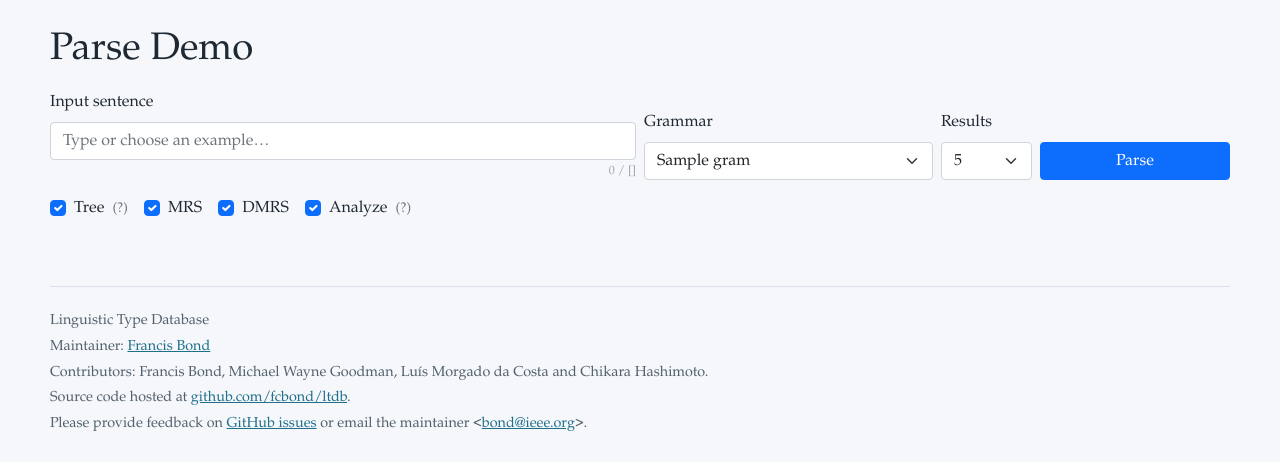
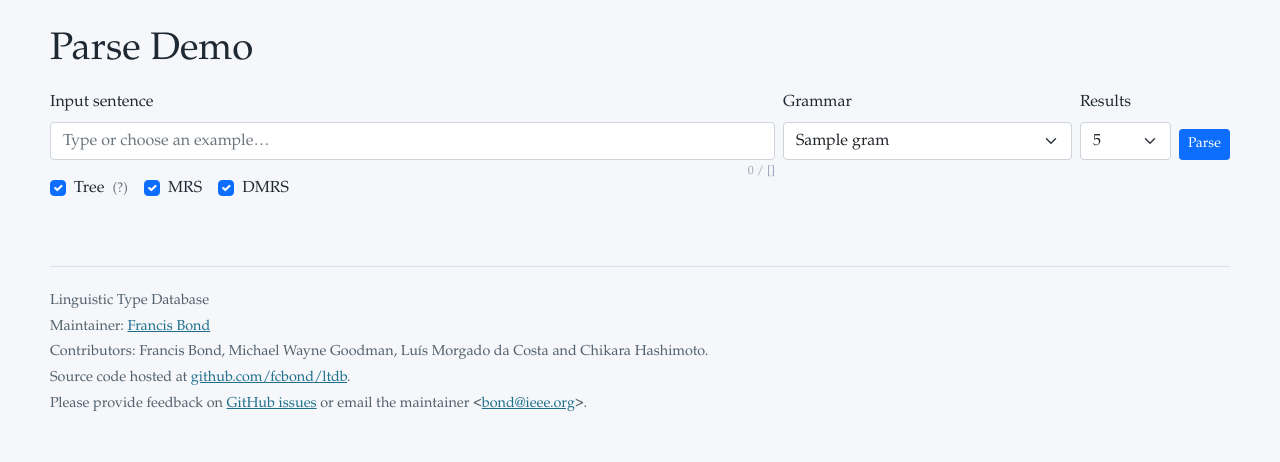
Before and after one commit to fcbond/ltdb, a Flask app: template web/templates/demo.html in a window 1280 px wide. Shown: the part 64-526 px from the top of the page. Run offline with Flask 3, Linux system fonts and the light colour scheme; the template is opened without the code that fills it: most values are stand-ins (such as "Sample title", 1, 10 or a date in 2020); some libraries are stand-ins or nearby versions.

Commit message:
Fix parse-demo UI issues and an MRS serialization bug
UI fixes (reported against the live demo):
- Toolbar row no longer wraps awkwardly on wider screens and the Parse
  button is smaller (flex-md-nowrap layout; Grammar dropdown is now
  width-capped with ellipsis truncation instead of sizing to the longest
  db filename).
- The char-count line below the input box no longer throws off
  align-items-end: it was in normal flow, making that column taller than
  its siblings and pushing the Grammar/Results controls down to match it
  (so they visually "lined up with the counter" instead of the input box).
  Taken out of flow (absolutely positioned) instead.
- The (?) help icons were plain `title` attributes (hover-only -- clicking
  genuinely did nothing). Converted to Bootstrap popovers triggered on
  click/focus.
- The "Analyze" toggle is renamed "Preprocess" and now only shown for
  grammars with an analyzer that is actually installed (new
  preprocess.analyzer_for() helper), with its (?) text naming the specific
  analyzer and what it does, instead of being shown unconditionally (inert
  for grammars like the ERG with no analyzer at all).
- The grammar page hides its Tree Bank Summary table entirely when a
  grammar has no treebank (e.g. kal-hpsg, 0 gold trees) instead of showing
  an all-zero table, and lists the installed preprocessor when there is
  one.

MRS serialization bug:
- ACE quotes predicate names containing characters invalid in a bare atom
  (non-ASCII letters, '*', ...) but keeps their <-1:-1> null link
  immediately after the closing quote, e.g. `"_dødshjelp_n_rel"<-1:-1>`.
  pydelphin's simplemrs.decode() can't parse that combination on its own
  ("expected: a feature"), surfacing as "Serialisation errors" in the demo
  for any grammar whose lexicon has such predicates (seen after rebuilding
  Norsyg, whose new vocabulary includes several). scripts/db2grew.py's
  grew export already worked around this; the live /parse route and the
  gold-MRS renderer used by type pages (db.py's mrs_to_dicts, same bug)
  did not. Added a shared clean_mrs_str() helper and wired it into both.

Co-Authored-By: Claude Sonnet 5 <noreply@anthropic.com>

```diff
--- a/web/ltdb.py
+++ b/web/ltdb.py
@@ -7,6 +7,24 @@ from delphin import derivation as _derivation
 from delphin import dmrs as _dmrs
 from delphin.codecs import dmrsjson, mrsjson, simplemrs
 from markdown_it import MarkdownIt
+
+# ACE quotes predicate names that contain characters invalid in a bare atom
+# (non-ASCII letters, '*', ...) but keeps their <-1:-1> null link immediately
+# after the closing quote, e.g. `"_dødshjelp_n_rel"<-1:-1>`. pydelphin's
+# simplemrs.decode() cannot parse that combination on its own ("expected: a
+# feature"), only a bare, unquoted predicate followed by a lnk, or a quoted
+# predicate with no lnk at all. Stripping null links (which carry no real
+# position info anyway) and quoting any remaining bare surface predicates
+# works around it. Mirrors scripts/db2grew.py's dmrs_to_grew, which hit the
+# same ACE output quirk first.
+_NULL_LNK = re.compile(r"<-1:-1>")
+_SURFACE_PRED = re.compile(r'(\[\s+)(_[^\s"<]+)')
+
+
+def clean_mrs_str(mrs_str: str) -> str:
+    """Normalise a raw ACE SimpleMRS string so it decodes reliably."""
+    return _SURFACE_PRED.sub(r'\1"\2"', _NULL_LNK.sub("", mrs_str))
+
 
 def sanitize_grm(grm: str) -> str | None:
     """Return a safe grammar filename, or None if the name is invalid.
@@ -165,7 +183,7 @@ def mrs_to_dicts(mrs_str):
     if not mrs_str:
         return None, None
     try:
-        mrs_obj = simplemrs.decode(mrs_str)
+        mrs_obj = simplemrs.decode(clean_mrs_str(mrs_str))
         mrs_d = json.loads(mrsjson.encode(mrs_obj))
     except Exception as e:
         _log.warning("MRS parse failed: %s", e)
--- a/web/routes.py
+++ b/web/routes.py
@@ -54,12 +54,13 @@ from .db import (
     search_for,
 )
 from .ltdb import (
+    clean_mrs_str,
     deriv_word_span_to_char_span,
     docstring2html,
     render_markdown,
     sanitize_grm,
 )
-from .preprocess import preprocess_for
+from .preprocess import analyzer_for, preprocess_for
 
 _tdl_formatter = HtmlFormatter(style="friendly")
 PYGMENTS_CSS = _tdl_formatter.get_style_defs(".highlight")
@@ -460,6 +461,7 @@ def grammar():
         summ=summ,
         tsumm=tsumm,
         logs=_available_logs(grm),
+        analyzer=_installed_analyzer(md),
     )
 
 
@@ -481,7 +483,18 @@ def _render_grammar(grm):
         grm=grm,
         summ=summ,
         tsumm=tsumm,
+        analyzer=_installed_analyzer(md),
     )
+
+
+def _installed_analyzer(md):
+    """Return the grammar's analyzer if one is registered and available, else None.
+
+    Used by the grammar page to list its preprocessor only when it would
+    actually run (not just configured but missing its backing tool).
+    """
+    analyzer = analyzer_for(md)
+    return analyzer if analyzer is not None and analyzer.available() else None
 
 
 @app.route("/log/<path:grm>/<kind>")
@@ -829,6 +842,7 @@ def demo():
 
     examples = {}
     can_generate = {}
+    analyzer_info = {}
     for g in grammars_with_dat:
         dbpath = os.path.join(current_directory, "db", g)
         with sqlite3.connect(dbpath) as conn:
@@ -838,11 +852,18 @@ def demo():
                     "WHERE att IN ('EXAMPLES', 'CAN_GENERATE')"
                 )
             )
+            md = get_md(conn)
         try:
             examples[g] = json.loads(rows.get("EXAMPLES", "[]"))
         except (json.JSONDecodeError, TypeError):
             examples[g] = []
         can_generate[g] = bool(rows.get("CAN_GENERATE"))
+        # Only grammars with an analyzer that is actually installed get the
+        # "Preprocess" toggle in the demo -- for everything else it would be
+        # inert clutter.
+        analyzer = _installed_analyzer(md)
+        if analyzer is not None:
+            analyzer_info[g] = {"name": analyzer.name, "description": analyzer.description}
 
     return render_template(
         "demo.html",
@@ -852,6 +873,7 @@ def demo():
         max_parse_chars=MAX_PARSE_CHARS,
         examples=examples,
         can_generate=can_generate,
+        analyzer_info=analyzer_info,
     )
 
 
@@ -938,7 +960,15 @@ def parse_sentence():
         if want_mrs or want_dmrs:
             mrs_obj = None
             try:
-                mrs_obj = result.mrs()
+                raw_mrs = result.get("mrs")
+                # result.mrs() calls pydelphin's simplemrs.decode() on ACE's
+                # raw output with no cleanup; clean_mrs_str() works around an
+                # ACE output quirk it can't parse on its own (see its docstring).
+                mrs_obj = (
+                    _simplemrs.decode(clean_mrs_str(raw_mrs))
+                    if isinstance(raw_mrs, str)
+                    else result.mrs()
+                )
                 if want_mrs:
                     # mrs_str: simplemrs string for browser-side LTDBMrs rendering
                     # mrs: mrsjson dict kept for the generate endpoint
--- a/web/static/css/home.css
+++ b/web/static/css/home.css
@@ -128,6 +128,13 @@ a {
 }
 
 .demo-char-count {
+    /* Out of normal flow so it doesn't add height below the input box --
+       with the toolbar row's align-items-end, extra height here would push
+       the Grammar/Results controls in sibling columns down to match it. */
+    position: absolute;
+    left: 0;
+    right: 0;
+    top: 100%;
     font-size: 0.75rem;
     color: #9aa5b4;
     text-align: right;
--- a/web/templates/demo.html
+++ b/web/templates/demo.html
@@ -9,6 +9,11 @@
               line-height:1;cursor:pointer;transition:color .15s; }
   .copy-btn:hover { color:#0d6efd; }
   .copy-btn.copied { color:#198754; }
+  /* Cap the grammar dropdown's width so a long db filename (e.g. one with a
+     timestamp suffix) can't force the toolbar row to wrap; the full name is
+     still in the native dropdown list and the title attribute. */
+  #grammarSelect { max-width: 100%; overflow: hidden; text-overflow: ellipsis; white-space: nowrap; }
+  .help-hint { cursor: help; }
 </style>
 {% endblock %}
 
@@ -24,8 +29,8 @@
   {% else %}
 
   <form id="parseForm" class="mb-4">
-    <div class="row g-2 align-items-end mb-3">
-      <div class="col-md-6">
+    <div class="row g-2 align-items-end mb-3 flex-md-nowrap">
+      <div class="col-12 col-md">
         <label for="inputText" class="form-label">Input sentence</label>
         <div class="demo-input-wrap">
           <input type="text" id="inputText" name="input" class="form-control"
@@ -33,21 +38,21 @@
                  maxlength="{{ max_parse_chars }}" required>
           <button type="button" id="clearInput" tabindex="-1" title="Clear to browse history"
                   class="input-clear">&#215;</button>
-        </div>
-        <div class="demo-char-count">
-          <span id="charCount">0</span> / {{ max_parse_chars }}
+          <div class="demo-char-count">
+            <span id="charCount">0</span> / {{ max_parse_chars }}
+          </div>
         </div>
         <datalist id="exampleList"></datalist>
       </div>
-      <div class="col-md-3">
+      <div class="col-6 col-md-3">
         <label for="grammarSelect" class="form-label">Grammar</label>
-        <select id="grammarSelect" name="grm" class="form-select">
+        <select id="grammarSelect" name="grm" class="form-select" title="">
           {% for g in grammars %}
           <option value="{{ g }}" {% if g == grm %}selected{% endif %}>{{ g[:-3] }}</option>
           {% endfor %}
         </select>
       </div>
-      <div class="col-md-1">
+      <div class="col-3 col-md-1">
         <label for="numResults" class="form-label">Results</label>
         <select id="numResults" name="results" class="form-select">
           {% for n in [1, 2, 5, 10] %}
@@ -55,21 +60,23 @@
           {% endfor %}
         </select>
       </div>
-      <div class="col-md-2 d-flex align-items-end">
-        <button type="submit" class="btn btn-primary w-100">Parse</button>
+      <div class="col-3 col-md-auto d-flex align-items-end">
+        <button type="submit" class="btn btn-primary btn-sm w-100">Parse</button>
       </div>
     </div>
 
-    <div class="d-flex gap-3">
+    <div class="d-flex gap-3 flex-wrap">
       <div class="form-check">
         <input class="form-check-input" type="checkbox" id="wantTree" checked>
         <label class="form-check-label" for="wantTree">Tree</label>
-        <small class="text-muted ms-1" title="Click a node to collapse/expand; shift-click to open its type page">(?)</small>
+        <small class="text-muted ms-1 help-hint" tabindex="0" role="button"
+               data-bs-toggle="popover" data-bs-trigger="focus" data-bs-content="Click a node to collapse/expand; shift-click to open its type page">(?)</small>
       </div>
       <div class="form-check" id="labelToggleWrap" style="display:none">
         <input class="form-check-input" type="checkbox" id="showLabels">
         <label class="form-check-label" for="showLabels">Labels</label>
-        <small class="text-muted ms-1" title="Show linguistic category labels (NP, VP…) instead of grammar rule names">(?)</small>
+        <small class="text-muted ms-1 help-hint" tabindex="0" role="button"
+               data-bs-toggle="popover" data-bs-trigger="focus" data-bs-content="Show linguistic category labels (NP, VP…) instead of grammar rule names">(?)</small>
       </div>
       <div class="form-check">
         <input class="form-check-input" type="checkbox" id="wantMRS" checked>
@@ -79,10 +86,11 @@
         <input class="form-check-input" type="checkbox" id="wantDMRS" checked>
         <label class="form-check-label" for="wantDMRS">DMRS</label>
       </div>
-      <div class="form-check" id="analyzeToggleWrap">
+      <div class="form-check" id="analyzeToggleWrap" style="display:none">
         <input class="form-check-input" type="checkbox" id="wantAnalyze" checked>
-        <label class="form-check-label" for="wantAnalyze">Analyze</label>
-        <small class="text-muted ms-1" title="Run this grammar's morphological analyzer / segmenter (e.g. MeCab, jieba, FreeLing, KARMA) on the input before parsing. Uncheck to parse already-segmented input as typed.">(?)</small>
+        <label class="form-check-label" for="wantAnalyze">Preprocess</label>
+        <small class="text-muted ms-1 help-hint" id="analyzeHelp" tabindex="0" role="button"
+               data-bs-toggle="popover" data-bs-trigger="focus" data-bs-content="Run this grammar's morphological analyzer / segmenter on the input before parsing. Uncheck to parse already-segmented input as typed.">(?)</small>
       </div>
     </div>
   </form>
@@ -107,7 +115,38 @@
 <script>
   const _allExamples = {{ examples | tojson }};
   const _canGenerate = {{ can_generate | tojson }};
+  const _analyzerInfo = {{ analyzer_info | tojson }};
   const _MAX_HISTORY = 20;
+
+  // Click/focus-triggered help popovers for the (?) hints (plain `title`
+  // attributes only show on hover, which reads as "doing nothing" on click
+  // or on touch devices).
+  document.querySelectorAll('.help-hint[data-bs-toggle="popover"]').forEach(function (el) {
+    new bootstrap.Popover(el, { trigger: 'focus', placement: 'top' });
+  });
+
+  function _setPopoverContent(el, text) {
+    const existing = bootstrap.Popover.getInstance(el);
+    if (existing) existing.dispose();
+    el.setAttribute('data-bs-content', text);
+    new bootstrap.Popover(el, { trigger: 'focus', placement: 'top' });
+  }
+
+  // The "Preprocess" toggle only applies to -- and is only shown for --
+  // grammars with an analyzer that is actually installed on this server.
+  function _updateAnalyzerToggle(grm) {
+    const info = _analyzerInfo[grm];
+    const wrap = document.getElementById('analyzeToggleWrap');
+    if (info) {
+      wrap.style.display = '';
+      _setPopoverContent(
+        document.getElementById('analyzeHelp'),
+        info.description + ' Uncheck to parse already-segmented input as typed.'
+      );
+    } else {
+      wrap.style.display = 'none';
+    }
+  }
 
   function _historyKey(grm) { return 'ltdb-demo-history-' + grm; }
 
@@ -131,13 +170,23 @@
     dl.innerHTML = items.map(s => `<option value="${s.replace(/"/g, '&quot;')}">`).join('');
   }
 
+  function _updateGrammarTitle() {
+    // The select itself is CSS-truncated (see #grammarSelect above) so a
+    // long db filename can't force the toolbar to wrap; the title attribute
+    // keeps the full name available on hover.
+    const sel = document.getElementById('grammarSelect');
+    sel.title = sel.options[sel.selectedIndex] ? sel.options[sel.selectedIndex].text : '';
+  }
+
   function _initGrammar(grm) {
+    _updateGrammarTitle();
     const history = _getHistory(grm);
     _updateDatalist(history);
     if (!$('#inputText').val() && history.length > 0) {
       $('#inputText').val(history[0]);
       $('#clearInput').show();
     }
+    _updateAnalyzerToggle(grm);
   }
 
   function _updateCharCount() {
```
Also changed, not shown: tests/test_preprocess.py (+5 -5 lines), tests/test_routes_unit.py (+8 -4 lines), web/preprocess.py (+43 -8 lines), web/templates/grammar.html (+8 -3 lines).
